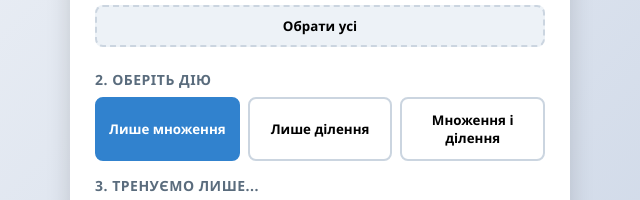
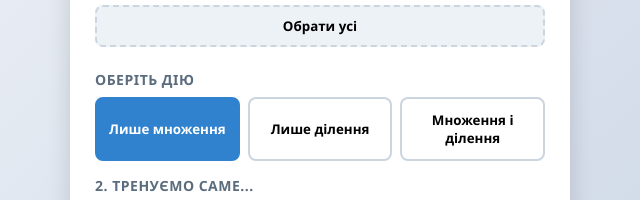
Before and after one commit to Olena-Myr/mult-div-table-game, a plain HTML site: page index.html in a window 1280 px wide. Shown: the part 282-482 px from the top of the page, 320-960 px from the left. Drawn offline with Linux system fonts and the light colour scheme.

Commit message:
Corrected text

```diff
--- a/index.html
+++ b/index.html
@@ -167,14 +167,14 @@
             <div class="numbers-grid" id="numbers-container"></div>
             <button class="select-all-btn" id="toggle-all-btn" onclick="toggleAllNumbers()">Обрати усі</button>
 
-            <div class="section-title">2. Оберіть дію</div>
+            <div class="section-title">Оберіть дію</div>
             <div class="ops-group">
                 <button class="op-btn selected" id="op-mult" onclick="setOperation('mult')">Лише множення</button>
                 <button class="op-btn" id="op-div" onclick="setOperation('div')">Лише ділення</button>
                 <button class="op-btn" id="op-both" onclick="setOperation('both')">Множення і ділення</button>
             </div>
 
-            <div class="section-title">3. Тренуємо лише...</div>
+            <div class="section-title">2. Тренуємо саме...</div>
             <button class="special-zero-one-btn" id="zero-one-btn" onclick="toggleZeroOneSpecial()">Множення та ділення з 0 та 1 та ділення числа саме на себе 💡</button>
 
             <button class="start-btn" onclick="startGame()">Почати гру 🚀</button>
```
